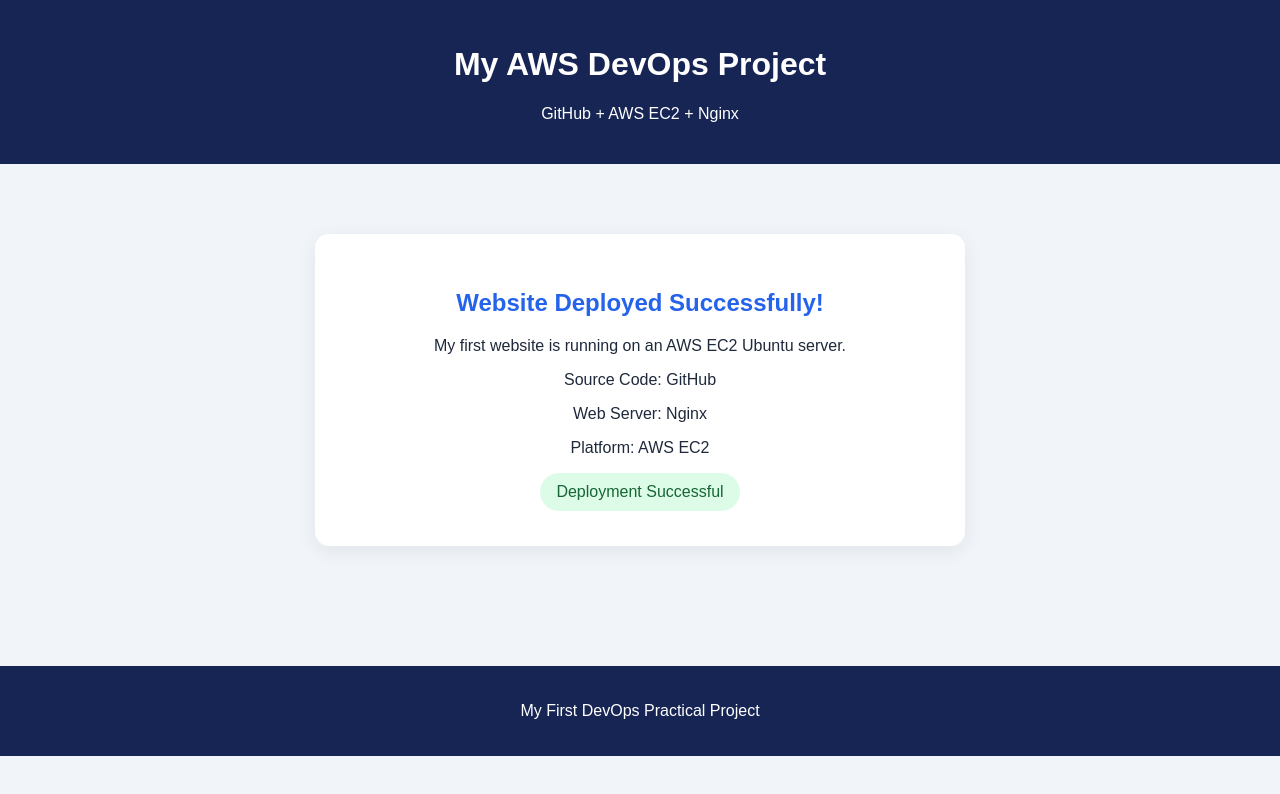
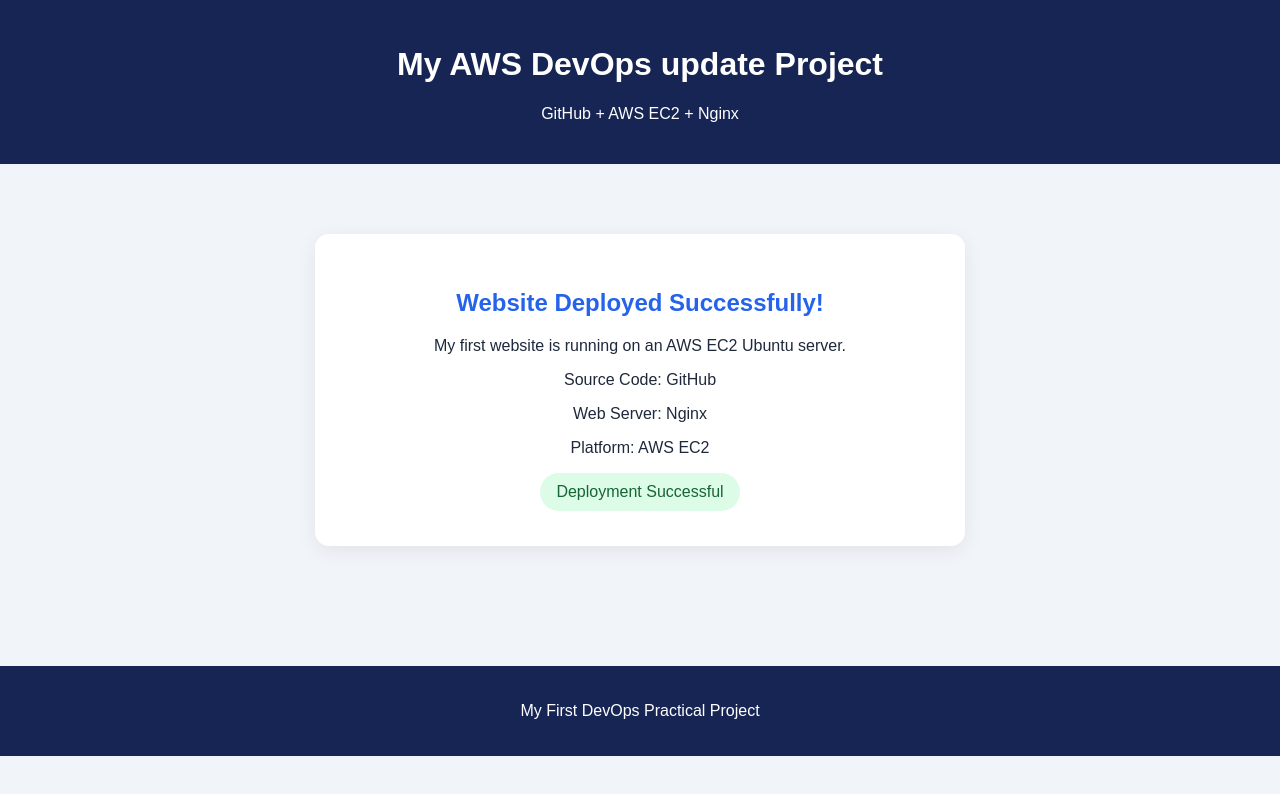
Before and after one commit to Chaitanyaware/aws-nginx-website, a plain HTML site: page index.html in a window 1280 px wide. Drawn offline with Linux system fonts and the light colour scheme.

Commit message:
Update project title in index.html

```diff
--- a/index.html
+++ b/index.html
@@ -59,7 +59,7 @@
 </head>
 <body>
     <header>
-        <h1>My AWS DevOps Project</h1>
+        <h1>My AWS DevOps update Project</h1>
         <p>GitHub + AWS EC2 + Nginx</p>
     </header>
 
```
